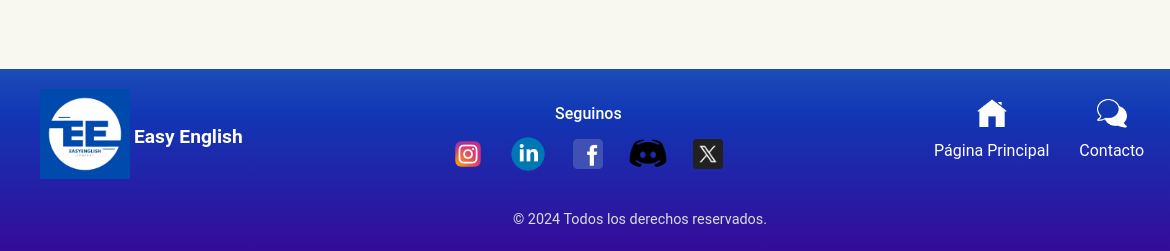
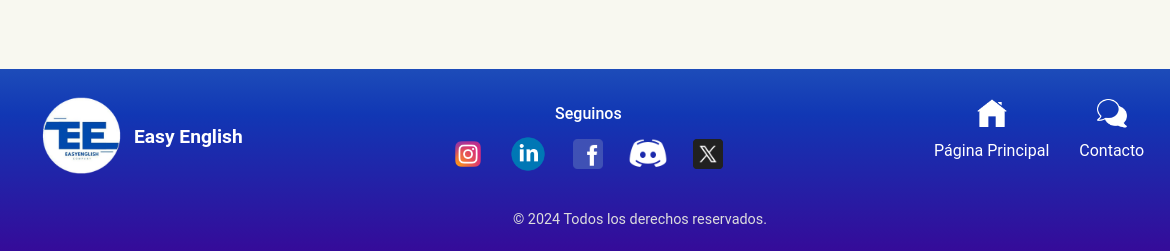
Before and after one commit to LautiCabrera/EasyEnglish-Frontend, a plain HTML site: page index.html in a window 1280 px wide. Shown: the part 1181-1432 px from the top of the page, 0-1170 px from the left. Drawn offline with nearby package versions, Linux system fonts and the light colour scheme.

Commit message:
footer arreglado

```diff
--- a/components/footer.html
+++ b/components/footer.html
@@ -1,7 +1,7 @@
 <footer class="footer">
     <div class="footer-left">
         <div class="footer-logo">
-            <img src="../assets/logo2.jpg" alt="Logo" class="footer-logo-img">
+            <img src="../assets/llogo.png" alt="Logo" class="footer-logo-img">
             <span class="footer-company-name">Easy English</span>
         </div>
     </div>
@@ -20,7 +20,7 @@
                    <img src="../assets/icons8-facebook-48.png" alt="">
                 </a>
                 <a href="https://discord.com" target="_blank">
-                    <img src="../assets/icons8-logotipo-de-la-discordia-50.png" alt="">
+                    <img src="../assets/discord.png" alt="">
                 </a>
                 <a href="https://twitter.com" target="_blank">
                     <img src="../assets/icons8-twitterx-48.png" alt=""> </a>
```
Also changed, not shown: assets/discord.png (added), assets/llogo.png (added), assets/logo2.jpg (deleted).
